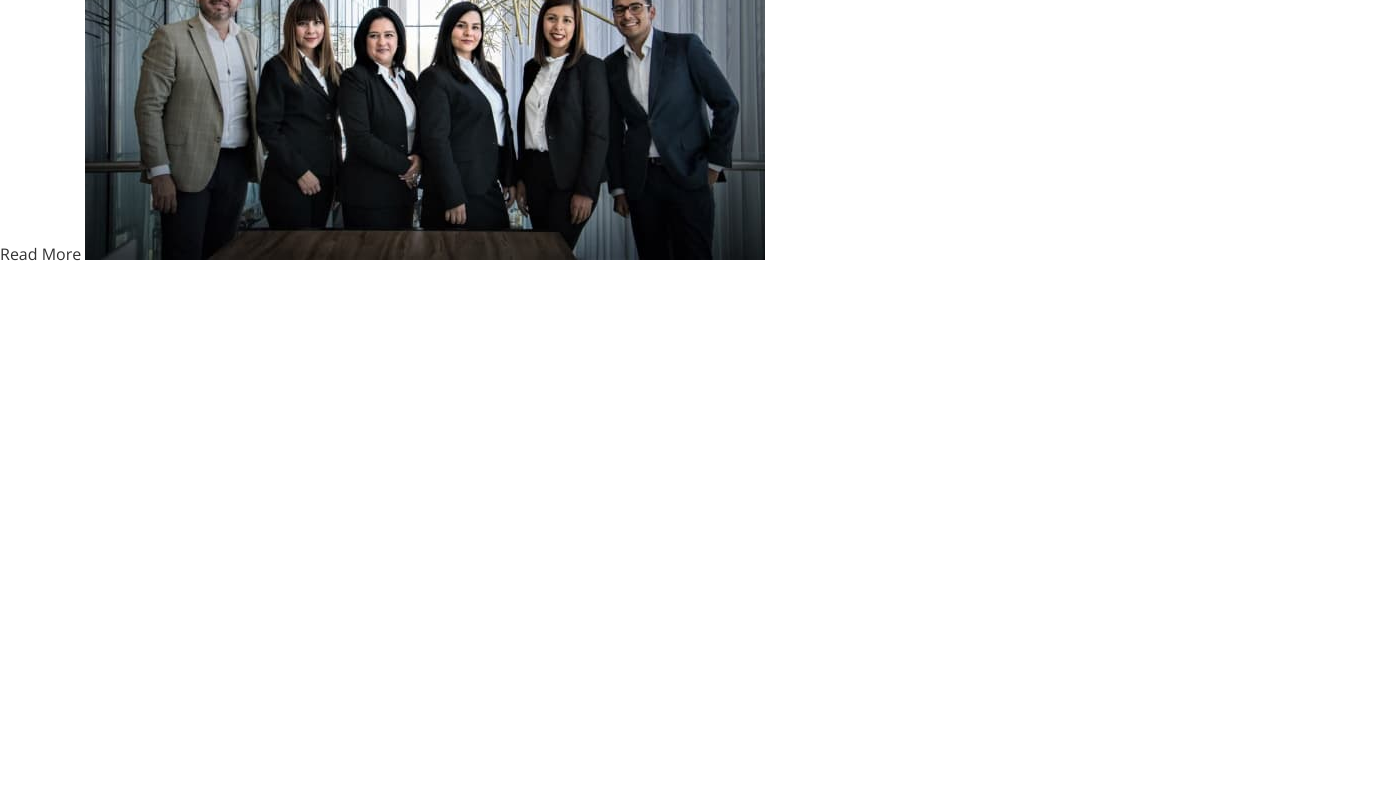
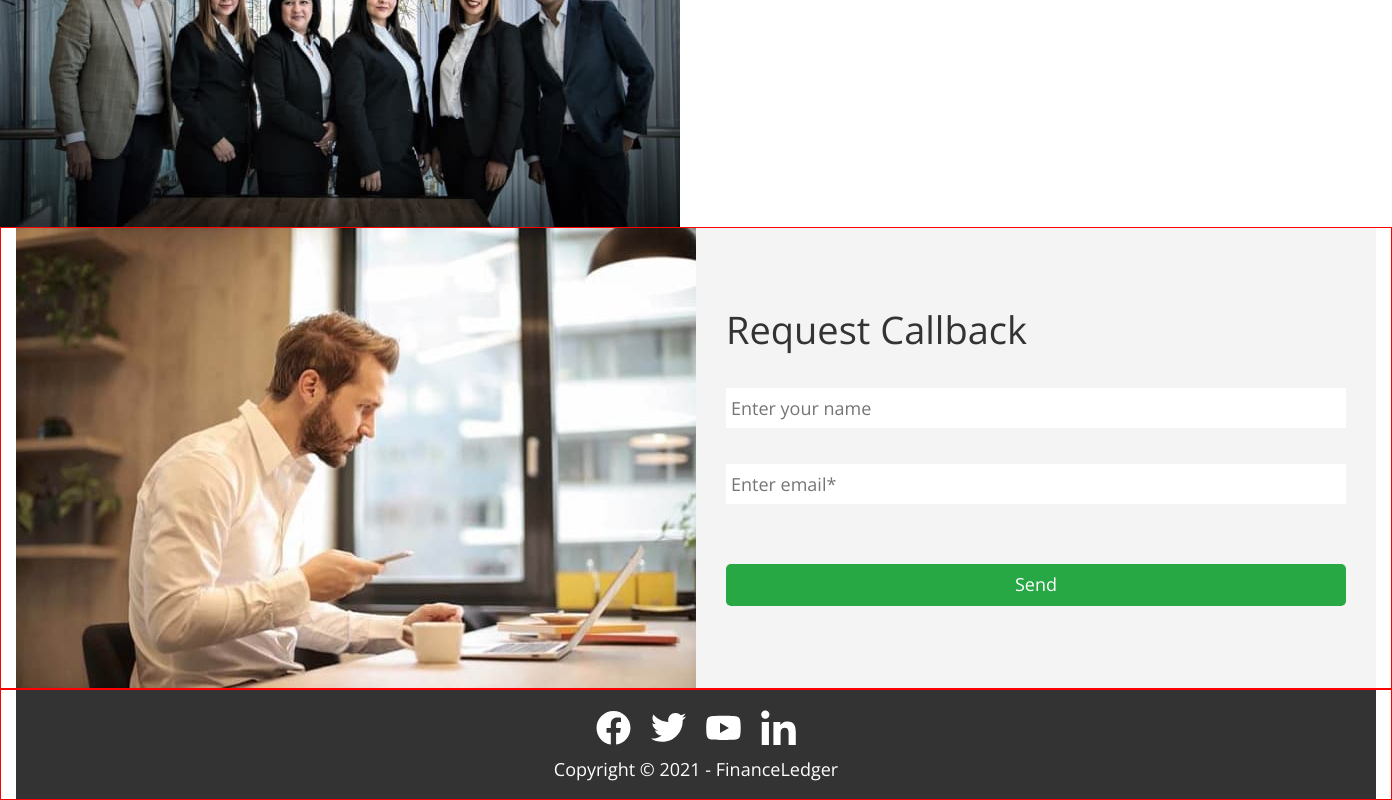
Before and after one commit to AlexDubin/goit-blended15-16, a plain HTML site: page index.html in a window 1280 px wide. Shown: the part 1269-2069 px from the top of the page, 1392 px wide, since content can reach past the window. Before the commit the page ends 1534 px from the top, so only its background shows below. Drawn offline with nearby package versions, Linux system fonts and the light colour scheme.

Commit message:
Callback+footer

```diff
--- a/css/style.css
+++ b/css/style.css
@@ -2,6 +2,8 @@
     --text-color-white: #E9E9E9;
     --text-color-black: #333333;
     --text-color-green: #28A745;
+    --callback-text-color: #808080;
+    --color-white: #ffffff;
 }
 
 
@@ -21,13 +23,16 @@ ul {
     margin: 0;
 }
 
-a, h1, h2, h3, h4, h5, h6, p {
+a,
+h1,
+h2,
+h3,
+h4,
+h5,
+h6,
+p {
     margin: 0;
     padding: 0;
-}
-
-.title {
-
 }
 
 .nav-main {
@@ -66,9 +71,16 @@ a, h1, h2, h3, h4, h5, h6, p {
 .container {
     padding-left: 15px;
     padding-right: 15px;
+    margin-right: auto;
+    margin-left: auto;
+    width: 1360px;
+    border: 1px solid red;
 }
 
-.section {
+img {
+    display: block;
+    max-width: 100%;
+    height: auto;
 }
 
 
@@ -107,3 +119,97 @@ margin-bottom: 25px;
 
 
 }
+
+
+
+
+/* ------Request Callback------- */
+
+
+.callback-position {
+    display: flex;
+}
+
+.callback-wrap {
+    width: 50%;
+    padding-top: 78px;
+    padding-bottom: 82px;
+    padding-left: 30px;
+    padding-right: 30px;
+    background-color: #F4F4F4;
+}
+
+.callback-title {
+    font-weight: 300;
+    font-size: 38px;
+    line-height: 1.26;
+    color: var(--text-color-black);
+    margin-bottom: 34px;
+}
+
+.callback-input {
+    width: 620px;
+    height: 40px;
+    box-sizing: border-box;
+    padding-left: 5px;
+    padding-right: 5px;
+
+    border: var(--color-white);
+
+    font-size: 18px;
+    line-height: 1.56;
+    color: var(--callback-text-color);
+}
+
+.callback-name {
+    margin-bottom: 36px;
+}
+
+.callback-email {
+    margin-bottom: 60px;
+}
+
+.callback-btn {
+    box-sizing: border-box;
+    width: 620px;
+    height: 42px;
+    font-family: inherit;
+    cursor: pointer;
+
+    font-size: 18px;
+    line-height: 1.39;
+    text-align: center;
+    color: var(--color-white);
+
+    background-color: var(--text-color-green);
+    border: var(--text-color-green);
+    border-radius: 5px;
+}
+
+
+/* ----------Footer--------- */
+
+.footer-wrap {
+    background: var(--text-color-black);
+    padding-top: 20px;
+    padding-bottom: 16px;
+}
+
+.footer-list {
+    display: flex;
+    gap: 20px;
+    justify-content: center;
+    margin-bottom: 10px;
+}
+
+.footer-item {
+    width: 35px;
+    height: 35px;
+}
+
+.copyright {
+    font-size: 18px;
+    line-height: 1.56;
+    text-align: center;
+    color: var(--color-white);
+}
--- a/index.html
+++ b/index.html
@@ -5,18 +5,29 @@
     <meta http-equiv="X-UA-Compatible" content="IE=edge" />
     <meta name="viewport" content="width=device-width, initial-scale=1.0" />
 
-    <link rel="stylesheet" href="https://cdnjs.cloudflare.com/ajax/libs/normalize/8.0.1/normalize.css" integrity="sha512-oHDEc8Xed4hiW6CxD7qjbnI+B07vDdX7hEPTvn9pSZO1bcRqHp8mj9pyr+8RVC2GmtEfI2Bi9Ke9Ass0as+zpg==" crossorigin="anonymous" referrerpolicy="no-referrer" />
-    <link href="https://fonts.googleapis.com/css2?family=Open+Sans:wght@300;400&display=swap" rel="stylesheet">
-    <link rel="stylesheet" href="./css/style.css">
-
+    <link
+      rel="stylesheet"
+      href="https://cdnjs.cloudflare.com/ajax/libs/normalize/8.0.1/normalize.css"
+      integrity="sha512-oHDEc8Xed4hiW6CxD7qjbnI+B07vDdX7hEPTvn9pSZO1bcRqHp8mj9pyr+8RVC2GmtEfI2Bi9Ke9Ass0as+zpg=="
+      crossorigin="anonymous"
+      referrerpolicy="no-referrer"
+    />
+    <link
+      href="https://fonts.googleapis.com/css2?family=Open+Sans:wght@300;400&display=swap"
+      rel="stylesheet"
+    />
+    <link rel="stylesheet" href="./css/style.css" />
 
     <title>Document</title>
   </head>
   <body>
     <header>
-     <div class="container"> <!-- Logo -->
+      <div class="container">
+        <!-- Logo -->
         <nav class="nav-main">
-        <a href="" class="logo"><span class="logo-green">Finance</span> Ledger</a>
+          <a href="" class="logo"
+            ><span class="logo-green">Finance</span> Ledger</a
+          >
 
           <!-- Nav -->
           <ul class="nav-list">
@@ -26,21 +37,19 @@
             <li><a href="" class="nav-link">Blog</a></li>
             <li><a href="" class="nav-link">Contact</a></li>
           </ul>
-      </nav></div>
+        </nav>
+      </div>
     </header>
 
-
-
     <main>
-
       <!-- hero -->
-        <div class="container"><section class="section hero-section">
+      <div class="container">
+        <section class="section hero-section">
           <h1 class="hero-title">The Sky Is The Limit</h1>
           <p class="hero-text">We provide world class financial assistance</p>
           <a href="#" class="hero-link">Read More</a>
-        </section></div>
-
-
+        </section>
+      </div>
 
       <section class="section">
         <h2>Benefits</h2>
@@ -77,9 +86,9 @@
         <h2>We provide bespoke solutions</h2>
         <p>
           Lorem ipsum dolor, sit amet consectetur adipisicing elit. Voluptate,
-            ipsum dignissimos quae laudantium asperiores nam aliquid impedit
-            harum illum dolore explicabo ab dolores itaque rerum temporibus
-            doloribus iste maiores deleniti?
+          ipsum dignissimos quae laudantium asperiores nam aliquid impedit harum
+          illum dolore explicabo ab dolores itaque rerum temporibus doloribus
+          iste maiores deleniti?
         </p>
         <a href="#">Read More</a>
         <img
@@ -91,5 +100,76 @@
       </section>
     </main>
 
+    <!-- --------Request Callback------- -->
+
+    <section class="callback">
+      <div class="callback-position container">
+        <img
+          class="callback-img"
+          src="./img/callback.jpg"
+          alt="a man looks at a laptop"
+        />
+        <div class="callback-wrap">
+          <h2 class="callback-title">Request Callback</h2>
+          <form class="form-input">
+            <input
+              class="callback-input callback-name"
+              type="text"
+              name="enter your name"
+              placeholder="Enter your name"
+              minlength="2"
+              pattern="^[a-zA-Zа-яА-ЯіІїЇ]+$"
+            />
+            <input
+              class="callback-input callback-email"
+              type="email"
+              name="email"
+              placeholder="Enter email*"
+              required
+            />
+            <button type="submit" class="callback-btn">Send</button>
+          </form>
+        </div>
+      </div>
+    </section>
+
+    <!-- ------Footer-------->
+    <section class="footer">
+      <div class="container">
+        <div class="footer-wrap">
+          <ul class="footer-list">
+            <li class="footer-item">
+              <a href="" class="footer-link">
+                <svg class="icon" width="35" height="35">
+                  <use href="./img/icon.svg#icon-13"></use>
+                </svg>
+              </a>
+            </li>
+            <li class="footer-item">
+              <a href="" class="footer-link">
+                <svg class="icon" width="35" height="35">
+                  <use href="./img/icon.svg#icon-12"></use>
+                </svg>
+              </a>
+            </li>
+            <li class="footer-item">
+              <a href="" class="footer-link">
+                <svg class="icon" width="35" height="35">
+                  <use href="./img/icon.svg#icon-11"></use>
+                </svg>
+              </a>
+            </li>
+            <li class="footer-item">
+              <a href="" class="footer-link">
+                <svg class="icon" width="35" height="35">
+                  <use href="./img/icon.svg#icon-1"></use>
+                </svg>
+              </a>
+            </li>
+          </ul>
+          <p class="copyright">Copyright © 2021 - FinanceLedger</p>
+        </div>
+      </div>
+    </section>
   </body>
 </html>
```
Also changed, not shown: img/callback.jpg (added), img/icon.svg (added). Lines whose indentation alone changed are shown as unchanged.
